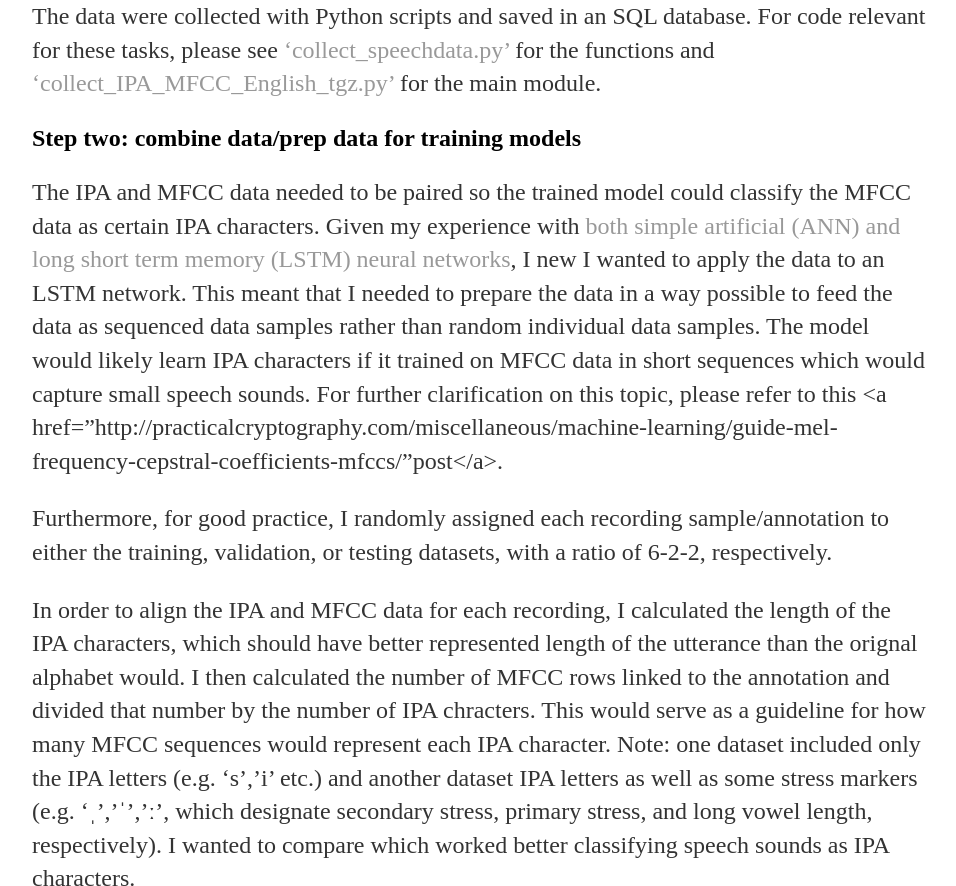
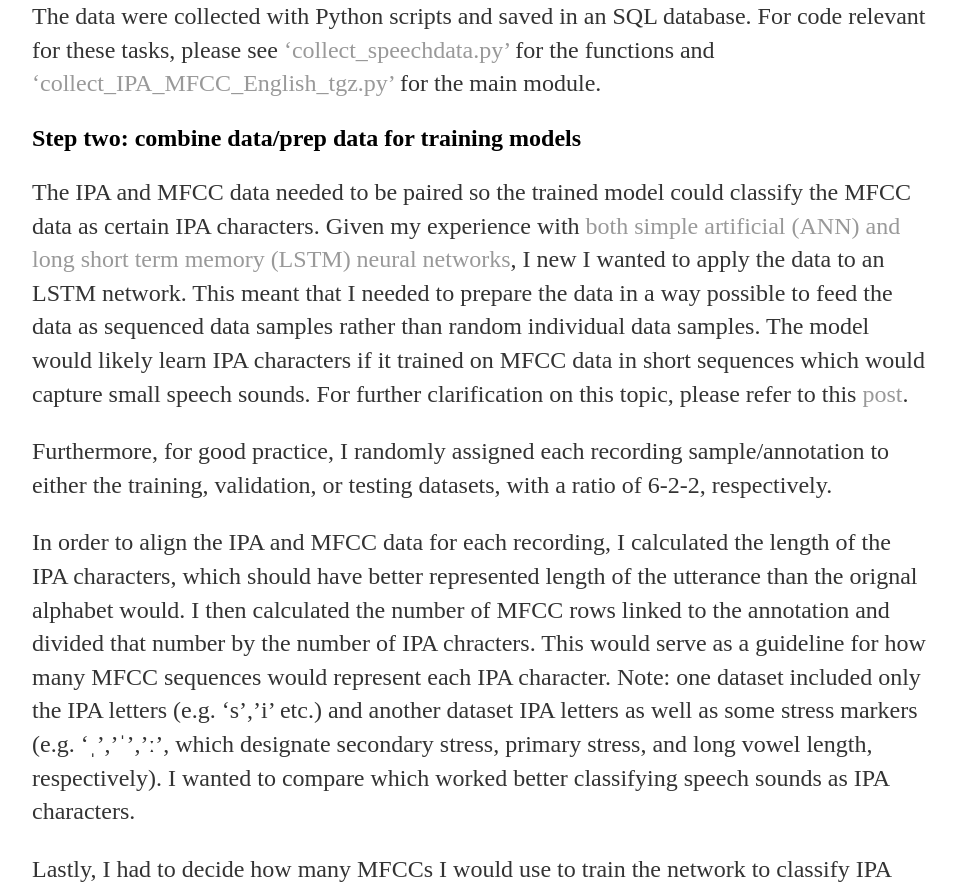
Before and after one commit to a-n-rose/a-n-rose.github.io, a Jekyll site: the page built from _posts/2018-09-26-english-speech-to-ipa.md, in a window 1280 px wide and 900 px high, scrolled down 2584 px, cut to the strip 14-900 px from the top of the window. Shown: the whole strip, without its empty margins (160-1116 px from the left). Built offline with Jekyll 4.4.1, drawn with Linux system fonts in a browser that asks for light colours; some of the changed text lies outside the part shown.

Commit message:
typo fixes and resized graphs

```diff
--- a/_posts/2018-09-26-english-speech-to-ipa.md
+++ b/_posts/2018-09-26-english-speech-to-ipa.md
@@ -21,16 +21,16 @@
 I also extracted <a href="http://practicalcryptography.com/miscellaneous/machine-learning/guide-mel-frequency-cepstral-coefficients-mfccs/">MFCC</a> data from each recording. While extracting, I applied my <a href="https://a-n-rose.github.io/2018/09/06/updating-VAD.html">voice activity detection (VAD) function</a> to avoid collecting MFCC data during the beginning and ending silences of recordings. Note: I extracted the MFCC data twice, once with added noise, as I found that <a href="/2018/08/22/language-classifier.html">aided model generalizability</a>, and once without added noise, mainly for comparison.
 
 ### Table 1: Filenames, annotation, IPA 'translation' information
-![Imgur](https://i.imgur.com/gzrbKJF.png?1)
+![Imgur](https://i.imgur.com/gzrbKJF.png?2)
 
 ### Table 2: MFCC values (columns 0 - 39) with additional necessary information.
-![Imgur](https://i.imgur.com/7dVuL6n.png)
+![Imgur](https://i.imgur.com/7dVuL6n.png?1)
 
 The data were collected with Python scripts and saved in an SQL database. For code relevant for these tasks, please see <a href="https://github.com/a-n-rose/language-classifier/blob/master/english_speech_to_ipa/collect_speechdata.py">'collect_speechdata.py'</a> for the functions and <a href="https://github.com/a-n-rose/language-classifier/blob/master/english_speech_to_ipa/collect_IPA_MFCC_English_tgz.py"> 'collect_IPA_MFCC_English_tgz.py'</a> for the main module.
 
 ## Step two: combine data/prep data for training models
 
-The IPA and MFCC data needed to be paired so the trained model could classify the MFCC data as certain IPA characters. Given my experience with <a href="/2018/09/07/language-classifier-LSTM.html">both simple artificial (ANN) and long short term memory (LSTM) neural networks</a>, I new I wanted to apply the data to an LSTM network. This meant that I needed to prepare the data in a way possible to feed the data as sequenced data samples rather than random individual data samples. The model would likely learn IPA characters if it trained on MFCC data in short sequences which would capture small speech sounds. For further clarification on this topic, please refer to this <a href="http://practicalcryptography.com/miscellaneous/machine-learning/guide-mel-frequency-cepstral-coefficients-mfccs/"post</a>.
+The IPA and MFCC data needed to be paired so the trained model could classify the MFCC data as certain IPA characters. Given my experience with <a href="/2018/09/07/language-classifier-LSTM.html">both simple artificial (ANN) and long short term memory (LSTM) neural networks</a>, I new I wanted to apply the data to an LSTM network. This meant that I needed to prepare the data in a way possible to feed the data as sequenced data samples rather than random individual data samples. The model would likely learn IPA characters if it trained on MFCC data in short sequences which would capture small speech sounds. For further clarification on this topic, please refer to this <a href="http://practicalcryptography.com/miscellaneous/machine-learning/guide-mel-frequency-cepstral-coefficients-mfccs/">post</a>.
 
 Furthermore, for good practice, I randomly assigned each recording sample/annotation to either the training, validation, or testing datasets, with a ratio of 6-2-2, respectively.
 
```
Also changed, not shown: other parts of _posts/2018-09-26-english-speech-to-ipa.md (+5 -2 lines).
